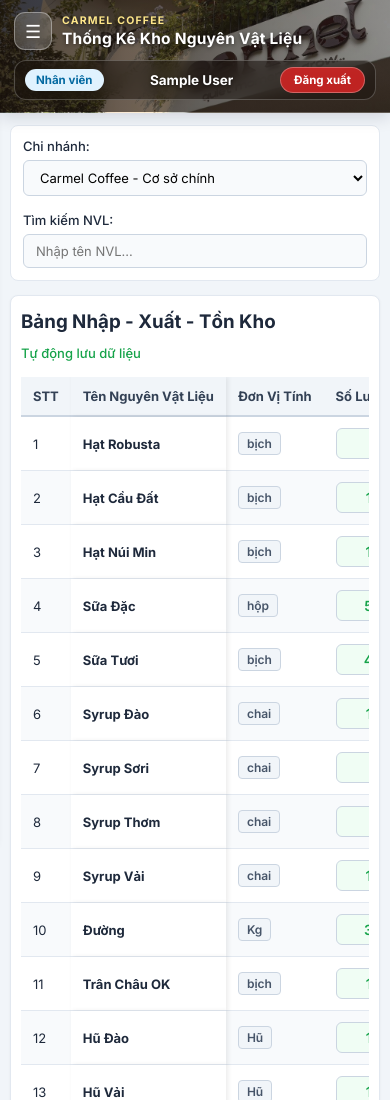
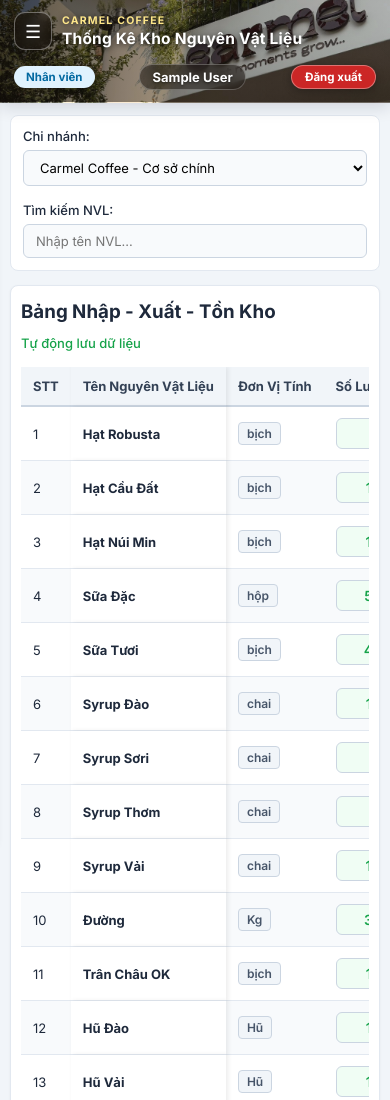
Before and after one commit to dthhaodev06/CarmelCoffee, a website: page dashboard.html in a window 390 px wide. Shown: the top 1100 px of the page. Drawn offline with Linux system fonts and the light colour scheme; no server answers; sample sign-in values are in the browser's storage.

Commit message:
thay thanh toppar

```diff
--- a/dashboard.html
+++ b/dashboard.html
@@ -1131,15 +1131,15 @@
         gap: 8px;
       }
     }
-    /* --- DECOR THANH TOPBAR BẰNG ẢNH THỰC TẾ CỦA QUÁN (anhcarmelcoffee.jpg) --- */
+/* --- DECOR THANH TOPBAR BẰNG ẢNH THỰC TẾ CỦA QUÁN (LỘ RÕ BIỂN HIỆU) --- */
     .topbar {
       background-image:
-        linear-gradient(95deg, rgba(28, 18, 13, 0.78) 0%, rgba(28, 18, 13, 0.55) 55%, rgba(28, 18, 13, 0.32) 100%),
+        linear-gradient(95deg, rgba(20, 14, 10, 0.72) 0%, rgba(20, 14, 10, 0.32) 55%, rgba(20, 14, 10, 0.12) 100%),
         url('/anhcarmelcoffee.jpg') !important;
       background-size: cover !important;
-      background-position: right 28% !important;
+      background-position: right 38% !important;
       background-repeat: no-repeat !important;
-      border-bottom: 1.5px solid rgba(255, 255, 255, 0.2) !important;
+      border-bottom: 1.5px solid rgba(255, 255, 255, 0.25) !important;
       box-shadow: 0 4px 16px rgba(15, 23, 42, 0.14) !important;
       color: #ffffff !important;
       position: sticky;
@@ -1151,7 +1151,7 @@
       display: flex !important;
       flex-direction: column !important;
       gap: 2px !important;
-      text-shadow: 0 1px 4px rgba(0, 0, 0, 0.55);
+      text-shadow: 0 1px 6px rgba(0, 0, 0, 0.75);
     }
 
     #pageTitle::before {
@@ -1170,11 +1170,10 @@
       letter-spacing: 0.2px;
     }
 
-    /* Nút mở menu kính mờ trên điện thoại */
     .mobile-menu-btn {
-      background: rgba(255, 255, 255, 0.18) !important;
-      backdrop-filter: blur(8px) !important;
-      -webkit-backdrop-filter: blur(8px) !important;
+      background: rgba(20, 14, 10, 0.45) !important;
+      backdrop-filter: blur(6px) !important;
+      -webkit-backdrop-filter: blur(6px) !important;
       border: 1px solid rgba(255, 255, 255, 0.35) !important;
       color: #ffffff !important;
       border-radius: 11px !important;
@@ -1186,38 +1185,43 @@
 
     .mobile-menu-btn:active {
       transform: scale(0.95);
-      background: rgba(255, 255, 255, 0.28) !important;
-    }
-
-    /* Cụm thông tin tài khoản */
+      background: rgba(20, 14, 10, 0.65) !important;
+    }
+
     .user-info {
       gap: 8px !important;
     }
 
     #userRoleBadge {
-      padding: 4px 11px !important;
+      padding: 4px 12px !important;
       border-radius: 20px !important;
       font-size: 11.5px !important;
       font-weight: 700 !important;
-      box-shadow: 0 2px 6px rgba(0, 0, 0, 0.2) !important;
+      box-shadow: 0 2px 8px rgba(0, 0, 0, 0.28) !important;
     }
 
     #userNameDisplay {
       color: #ffffff !important;
-      font-size: 13.5px !important;
+      font-size: 13px !important;
       font-weight: 700 !important;
-      text-shadow: 0 1px 3px rgba(0, 0, 0, 0.6);
+      background: rgba(20, 14, 10, 0.48) !important;
+      backdrop-filter: blur(6px) !important;
+      -webkit-backdrop-filter: blur(6px) !important;
+      padding: 4px 12px !important;
+      border-radius: 20px !important;
+      border: 1px solid rgba(255, 255, 255, 0.25) !important;
+      text-shadow: 0 1px 2px rgba(0, 0, 0, 0.5);
     }
 
     .topbar .btn-reset {
-      background: rgba(220, 38, 38, 0.85) !important;
-      backdrop-filter: blur(6px) !important;
-      border: 1px solid rgba(255, 255, 255, 0.3) !important;
+      background: rgba(220, 38, 38, 0.9) !important;
+      border: 1px solid rgba(255, 255, 255, 0.35) !important;
       color: #ffffff !important;
       border-radius: 20px !important;
-      padding: 5px 13px !important;
+      padding: 4px 13px !important;
       font-size: 11.5px !important;
       font-weight: 700 !important;
+      box-shadow: 0 2px 8px rgba(0, 0, 0, 0.28) !important;
       transition: 0.2s;
     }
 
@@ -1225,12 +1229,12 @@
       background: #dc2626 !important;
     }
 
-    /* Tối ưu riêng cho màn hình điện thoại */
+    /* Tối ưu trên điện thoại: bỏ hẳn khung đen dài để lộ toàn bộ ảnh quán */
     @media (max-width: 768px) {
       .topbar {
-        background-position: right 22% !important;
+        background-position: right 35% !important;
         padding: 12px 14px !important;
-        gap: 10px !important;
+        gap: 12px !important;
       }
 
       #pageTitle strong {
@@ -1239,12 +1243,11 @@
       }
 
       .user-info {
-        background: rgba(20, 14, 10, 0.45) !important;
-        backdrop-filter: blur(10px) !important;
-        -webkit-backdrop-filter: blur(10px) !important;
-        border: 1px solid rgba(255, 255, 255, 0.22) !important;
-        border-radius: 12px !important;
-        padding: 6px 10px !important;
+        background: transparent !important;
+        backdrop-filter: none !important;
+        -webkit-backdrop-filter: none !important;
+        border: none !important;
+        padding: 2px 0 0 0 !important;
       }
     }
 
@@ -1253,10 +1256,10 @@
       .topbar {
         height: 68px !important;
         padding: 0 24px !important;
-        background-position: center 26% !important;
-      }
-    }
-      </style>
+        background-position: center 32% !important;
+      }
+    }
+          </style>
 </head>
 <body>
 
```
